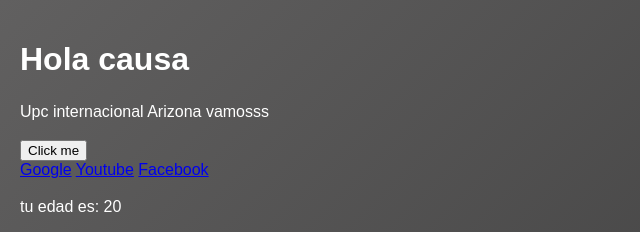
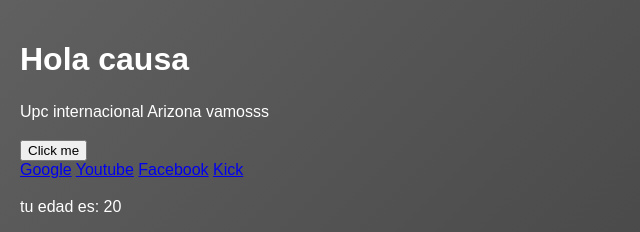
Before and after one commit to XaerickSReborn/JS, a plain HTML site: page index.html in a window 1280 px wide. Shown: the top 232 px of the page, 0-640 px from the left. Drawn offline with Linux system fonts and the light colour scheme.

Commit message:
feat: add kick link

```diff
--- a/index.html
+++ b/index.html
@@ -17,6 +17,7 @@
             <a href="https://www.google.com">Google</a>
             <a href="https://www.youtube.com">Youtube</a>
             <a href="https://www.facebook.com">Facebook</a>
+            <a href="https://www.kick.com">Kick</a>
         </div>
 
     </div>
```
